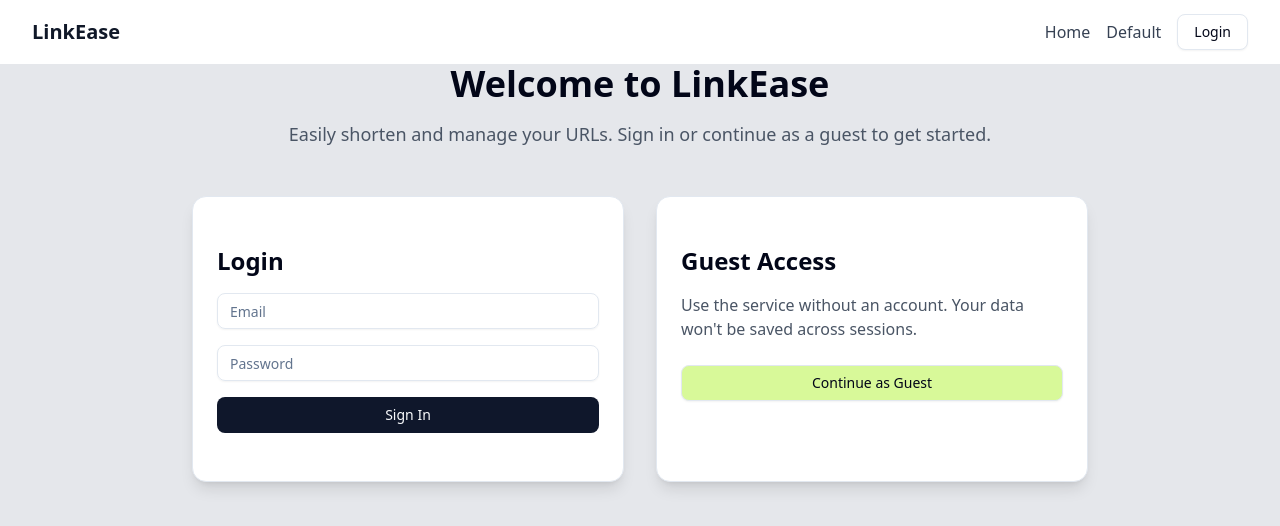
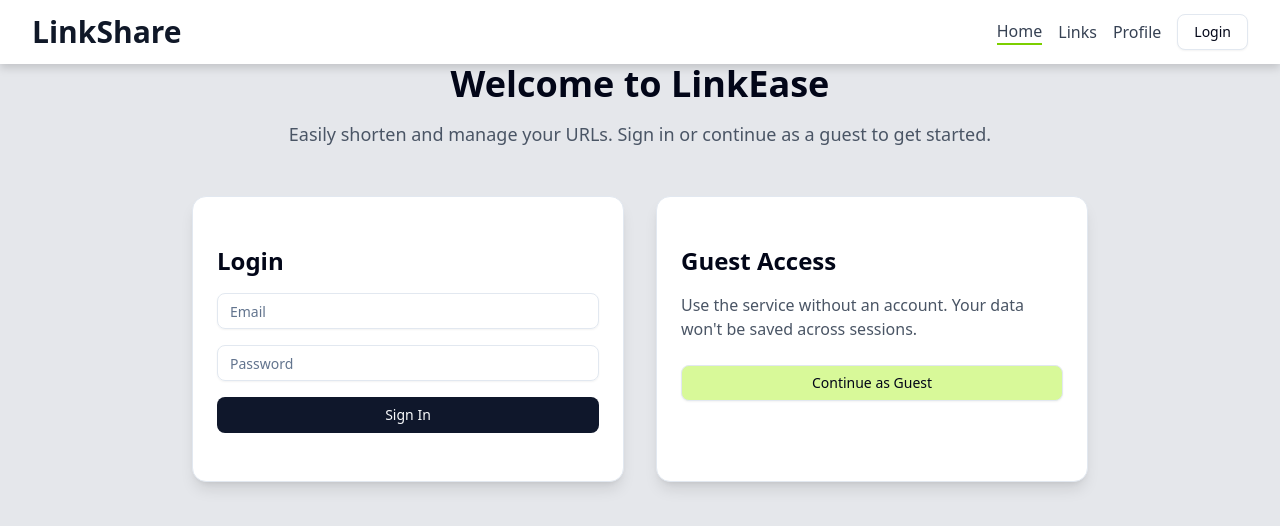
Before and after one commit to Jucaza1/link-frontend, a React (Vite) app: page / in a window 1280 px wide. Shown: the top 526 px of the page. Built offline with nearby package versions, Linux system fonts and the light colour scheme.

Commit message:
feat: modifying navbar to use NavLink instead of Link

```diff
--- a/src/components/Navbar.tsx
+++ b/src/components/Navbar.tsx
@@ -1,20 +1,34 @@
 // lets create a Navbar component
-import { Link } from 'react-router-dom';
-import { cn } from '@/lib/utils';
+import { Link, NavLink } from 'react-router-dom';
 import { Button } from '@/components/ui/button';
 
 
 export function Navbar() {
     return (
-        <nav className="bg-white shadow-md">
+        <nav className="bg-white drop-shadow-lg">
             <div className="max-w-7xl mx-auto px-4 sm:px-6 lg:px-8">
                 <div className="flex justify-between h-16">
                     <div className="flex items-center">
-                        <Link to="/" className="text-xl font-bold text-gray-900">LinkEase</Link>
+                        {/* Logo or Brand Name , with animation on the lowdash*/}
+                        <Link to="/" className="text-3xl font-bold text-gray-900">LinkShare<span className="text-lime-500 animate-caret-blink">__</span></Link>
                     </div>
                     <div className="flex items-center space-x-4">
-                        <Link to="/" className={cn("text-gray-700 hover:text-gray-900")}>Home</Link>
-                        <Link to="/default" className={cn("text-gray-700 hover:text-gray-900")}>Default</Link>
+                        {/* underline where the user is currently at */}
+                        <NavLink to="/"
+                            className={({ isActive }) =>
+                                isActive ? "border-b-2 border-lime-500 text-gray-700 hover:text-gray-900" : "text-gray-700 hover:text-gray-900"
+                            }
+                        >Home</NavLink>
+                        <NavLink to="/links"
+                            className={({ isActive }) =>
+                                isActive ? "border-b-2 border-lime-500 text-gray-700 hover:text-gray-900" : "text-gray-700 hover:text-gray-900"
+                            }
+                        >Links</NavLink>
+                        <NavLink to="/profile"
+                            className={({ isActive }) =>
+                                isActive ? "border-b-2 border-lime-500 text-gray-700 hover:text-gray-900" : "text-gray-700 hover:text-gray-900"
+                            }
+                        >Profile</NavLink>
                         <Button variant="outline" asChild>
                             <Link to="/login">Login</Link>
                         </Button>
--- /dev/null
+++ b/src/components/ui/table.tsx
@@ -0,0 +1,114 @@
+import * as React from "react"
+
+import { cn } from "@/lib/utils"
+
+function Table({ className, ...props }: React.ComponentProps<"table">) {
+  return (
+    <div
+      data-slot="table-container"
+      className="relative w-full overflow-x-auto"
+    >
+      <table
+        data-slot="table"
+        className={cn("w-full caption-bottom text-sm", className)}
+        {...props}
+      />
+    </div>
+  )
+}
+
+function TableHeader({ className, ...props }: React.ComponentProps<"thead">) {
+  return (
+    <thead
+      data-slot="table-header"
+      className={cn("[&_tr]:border-b", className)}
+      {...props}
+    />
+  )
+}
+
+function TableBody({ className, ...props }: React.ComponentProps<"tbody">) {
+  return (
+    <tbody
+      data-slot="table-body"
+      className={cn("[&_tr:last-child]:border-0", className)}
+      {...props}
+    />
+  )
+}
+
+function TableFooter({ className, ...props }: React.ComponentProps<"tfoot">) {
+  return (
+    <tfoot
+      data-slot="table-footer"
+      className={cn(
+        "bg-muted/50 border-t font-medium [&>tr]:last:border-b-0",
+        className
+      )}
+      {...props}
+    />
+  )
+}
+
+function TableRow({ className, ...props }: React.ComponentProps<"tr">) {
+  return (
+    <tr
+      data-slot="table-row"
+      className={cn(
+        "hover:bg-muted/50 data-[state=selected]:bg-muted border-b transition-colors",
+        className
+      )}
+      {...props}
+    />
+  )
+}
+
+function TableHead({ className, ...props }: React.ComponentProps<"th">) {
+  return (
+    <th
+      data-slot="table-head"
+      className={cn(
+        "text-foreground h-10 px-2 text-center align-middle font-medium whitespace-nowrap [&:has([role=checkbox])]:pr-0 [&>[role=checkbox]]:translate-y-[2px]",
+        className
+      )}
+      {...props}
+    />
+  )
+}
+
+function TableCell({ className, ...props }: React.ComponentProps<"td">) {
+  return (
+    <td
+      data-slot="table-cell"
+      className={cn(
+        "p-2 align-middle whitespace-nowrap [&:has([role=checkbox])]:pr-0 [&>[role=checkbox]]:translate-y-[2px]",
+        className
+      )}
+      {...props}
+    />
+  )
+}
+
+function TableCaption({
+  className,
+  ...props
+}: React.ComponentProps<"caption">) {
+  return (
+    <caption
+      data-slot="table-caption"
+      className={cn("text-muted-foreground mt-4 text-sm", className)}
+      {...props}
+    />
+  )
+}
+
+export {
+  Table,
+  TableHeader,
+  TableBody,
+  TableFooter,
+  TableHead,
+  TableRow,
+  TableCell,
+  TableCaption,
+}
```
